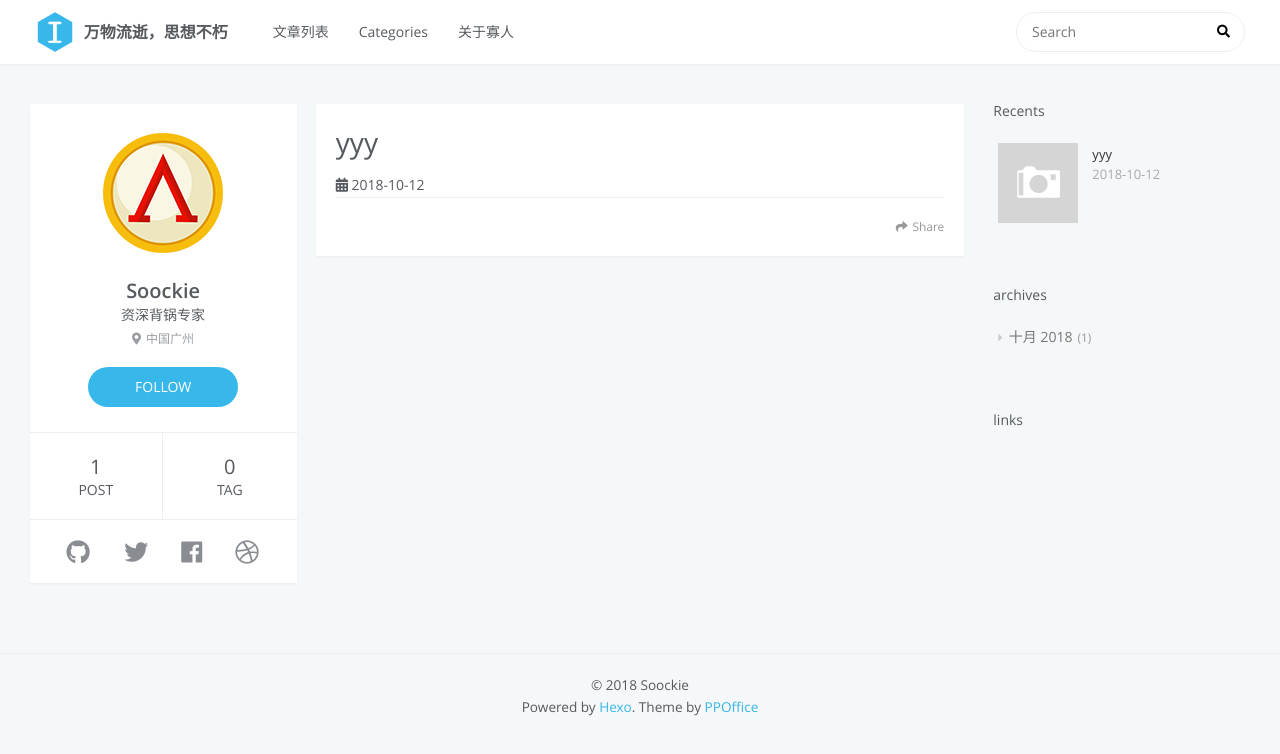
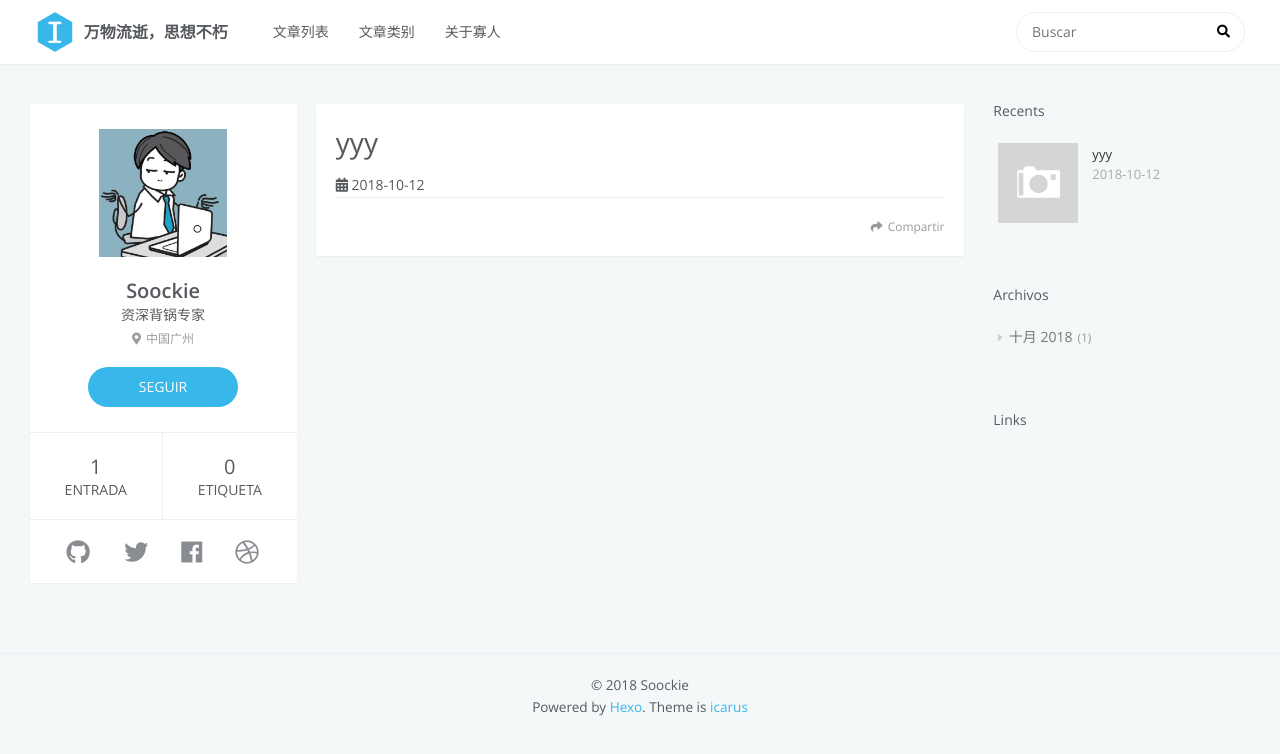
Before and after one commit to soockie/posts, a plain HTML site: page index.html in a window 1280 px wide. Drawn offline with Linux system fonts and the light colour scheme; no server answers.

Commit message:
Site updated: 2018-10-12 15:36:46

```diff
--- a/index.html
+++ b/index.html
@@ -59,7 +59,7 @@
 
                     <a class="main-nav-link" href="/.">文章列表</a>
 
-                    <a class="main-nav-link" href="/categories">Categories</a>
+                    <a class="main-nav-link" href="/categories">文章类别</a>
 
                     <a class="main-nav-link" href="/about">关于寡人</a>
 
@@ -69,7 +69,7 @@
                 <nav id="sub-nav">
                     <div class="profile" id="profile-nav">
                         <a id="profile-anchor" href="javascript:;">
-                            <img class="avatar" src="/css/images/avatar.png" />
+                            <img class="avatar" src="/css/images/avatar.jpg" />
                             <i class="fas fa-caret-down"></i>
                         </a>
                     </div>
@@ -78,7 +78,7 @@
             <div id="search-form-wrap">
 
     <form class="search-form">
-        <input type="text" class="ins-search-input search-form-input" placeholder="Search" />
+        <input type="text" class="ins-search-input search-form-input" placeholder="Buscar" />
         <button type="submit" class="search-form-submit"></button>
     </form>
     <div class="ins-search">
@@ -97,10 +97,10 @@
 (function (window) {
     var INSIGHT_CONFIG = {
         TRANSLATION: {
-            POSTS: 'Posts',
+            POSTS: 'Entradas',
             PAGES: 'Pages',
-            CATEGORIES: 'Categories',
-            TAGS: 'Tags',
+            CATEGORIES: 'Categorias',
+            TAGS: 'Etiquetas',
             UNTITLED: '(Untitled)',
         },
         ROOT_URL: '/',
@@ -120,14 +120,14 @@
 
                     <td><a class="main-nav-link" href="/.">文章列表</a></td>
 
-                    <td><a class="main-nav-link" href="/categories">Categories</a></td>
+                    <td><a class="main-nav-link" href="/categories">文章类别</a></td>
 
                     <td><a class="main-nav-link" href="/about">关于寡人</a></td>
 
                 <td>
 
     <div class="search-form">
-        <input type="text" class="ins-search-input search-form-input" placeholder="Search" />
+        <input type="text" class="ins-search-input search-form-input" placeholder="Buscar" />
     </div>
 
                 </td>
@@ -143,20 +143,20 @@
 <aside id="profile" class="profile-fixed">
     <div class="inner profile-inner">
         <div class="base-info profile-block">
-            <img id="avatar" src="/css/images/avatar.png" />
+            <img id="avatar" src="/css/images/avatar.jpg" />
             <h2 id="name">Soockie</h2>
             <h3 id="title">资深背锅专家</h3>
             <span id="location"><i class="fas fa-map-marker-alt" style="padding-right: 5px"></i>中国广州</span>
-            <a id="follow" target="_blank" href="https://github.com/soockie">FOLLOW</a>
+            <a id="follow" target="_blank" href="https://github.com/soockie">SEGUIR</a>
         </div>
         <div class="article-info profile-block">
             <div class="article-info-block">
                 1
-                <span>post</span>
+                <span>Entrada</span>
             </div>
             <div class="article-info-block">
                 0
-                <span>tag</span>
+                <span>Etiqueta</span>
             </div>
         </div>
 
@@ -166,7 +166,7 @@
 
 
                     <td>
-                        <a href="http://github.com/ppoffice/hexo-theme-icarus" target="_blank" title="github" class=tooltip>
+                        <a href="https://github.com/soockie" target="_blank" title="github" class=tooltip>
                             <i class="fab fa-github"></i>
                         </a>
                     </td>
@@ -247,7 +247,7 @@
 
 </div>
 
-    <a data-url="http://soockie.com/yyy/" data-id="cjn5p09fd0000f8ukm6e1irhs" class="article-share-link"><i class="fas fa-share"></i>Share</a>
+    <a data-url="http://soockie.com/yyy/" data-id="cjn5p7z6y0000bcukj0ln9i6y" class="article-share-link"><i class="fas fa-share"></i>Compartir</a>
 <script>
     (function ($) {
         // Prevent duplicate binding
@@ -361,7 +361,7 @@
 
 
     <div class="widget-wrap">
-        <h3 class="widget-title">archives</h3>
+        <h3 class="widget-title">Archivos</h3>
         <div class="widget">
             <ul class="archive-list"><li class="archive-list-item"><a class="archive-list-link" href="/archives/2018/10/">十月 2018</a><span class="archive-list-count">1</span></li></ul>
         </div>
@@ -374,7 +374,7 @@
 
 
     <div class="widget-wrap widget-list">
-        <h3 class="widget-title">links</h3>
+        <h3 class="widget-title">Links</h3>
         <div class="widget">
             <ul>
 
@@ -393,7 +393,7 @@
     <div class="outer">
         <div id="footer-info" class="inner">
             &copy; 2018 Soockie<br>
-            Powered by <a href="http://hexo.io/" target="_blank">Hexo</a>. Theme by <a href="http://github.com/ppoffice">PPOffice</a>
+            Powered by <a href="http://hexo.io/" target="_blank">Hexo</a>. Theme is <a href="https://github.com/ppoffice/hexo-theme-icarus">icarus</a>
         </div>
     </div>
 </footer>
```
Also changed, not shown: archives/2018/10/index.html (+17 -17 lines), archives/2018/index.html (+17 -17 lines), archives/index.html (+17 -17 lines), yyy/index.html (+17 -17 lines).
